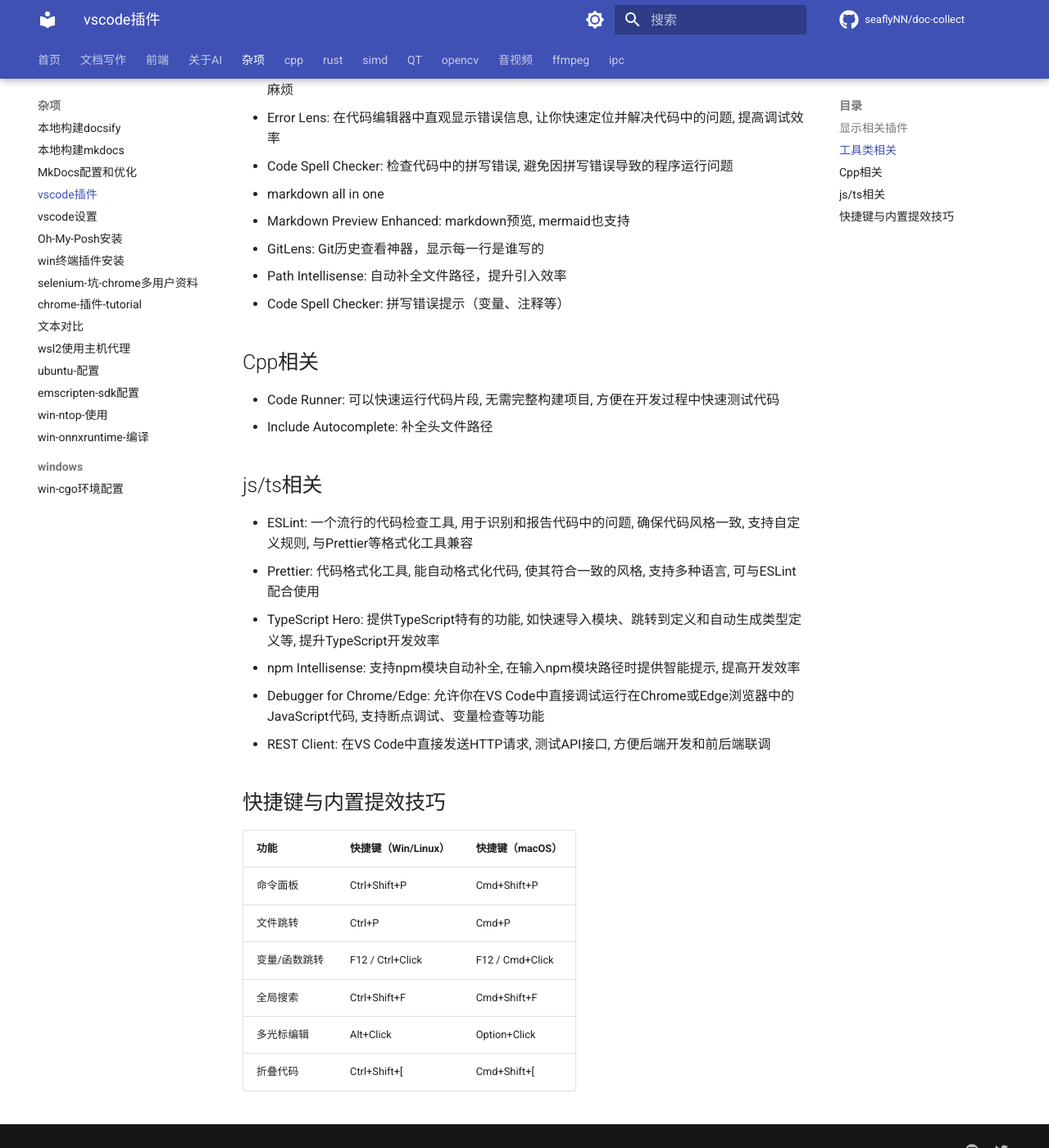
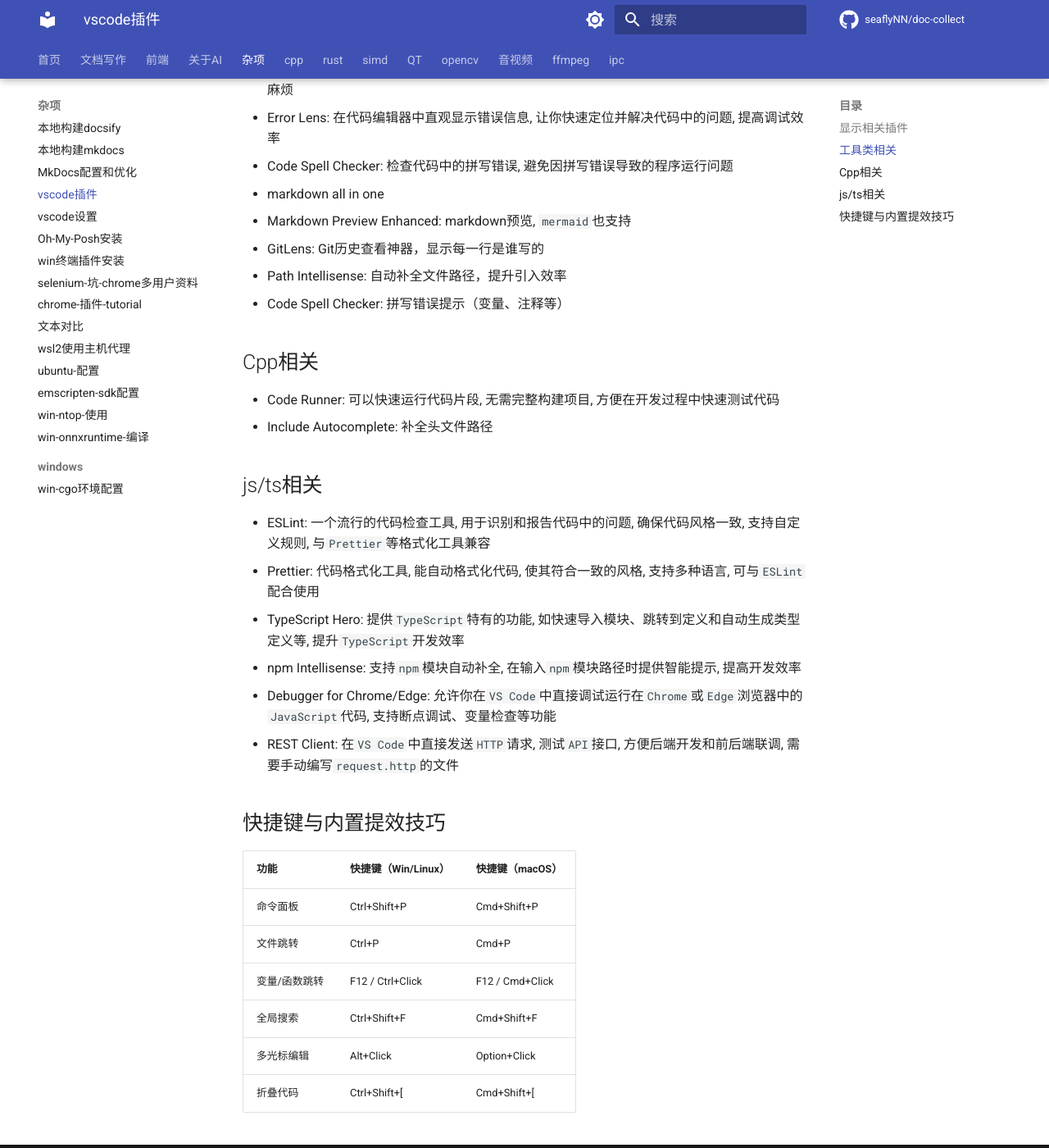
Before and after one commit to seaflyNN/doc-collect, an MkDocs documentation site: the page built from docs/杂项/vscode-插件.md, in a window 1280 px wide and 1400 px high, scrolled down 450 px. Shown: the whole window at 82% size. Built offline with MkDocs 1.6.1 and Material for MkDocs 9.7.7, drawn with Linux system fonts in a browser that asks for light colours; comment, search, counter and statistics services are not loaded.

Commit message:
Fix formatting in vscode插件.md for better readability

```diff
--- a/docs/杂项/vscode-插件.md
+++ b/docs/杂项/vscode-插件.md
@@ -11,7 +11,7 @@
 + Error Lens: 在代码编辑器中直观显示错误信息, 让你快速定位并解决代码中的问题, 提高调试效率
 + Code Spell Checker: 检查代码中的拼写错误, 避免因拼写错误导致的程序运行问题
 + markdown all in one
-+ Markdown Preview Enhanced: markdown预览, mermaid也支持
++ Markdown Preview Enhanced: markdown预览, `mermaid`也支持
 + GitLens: Git历史查看神器，显示每一行是谁写的
 + Path Intellisense: 自动补全文件路径，提升引入效率
 + Code Spell Checker: 拼写错误提示（变量、注释等）
@@ -22,12 +22,12 @@
 
 
 ## js/ts相关
-+ ESLint: 一个流行的代码检查工具, 用于识别和报告代码中的问题, 确保代码风格一致, 支持自定义规则, 与Prettier等格式化工具兼容
-+ Prettier: 代码格式化工具, 能自动格式化代码, 使其符合一致的风格, 支持多种语言, 可与ESLint配合使用
-+ TypeScript Hero: 提供TypeScript特有的功能, 如快速导入模块、跳转到定义和自动生成类型定义等, 提升TypeScript开发效率
-+ npm Intellisense: 支持npm模块自动补全, 在输入npm模块路径时提供智能提示, 提高开发效率
-+ Debugger for Chrome/Edge: 允许你在VS Code中直接调试运行在Chrome或Edge浏览器中的JavaScript代码, 支持断点调试、变量检查等功能
-+ REST Client: 在VS Code中直接发送HTTP请求, 测试API接口, 方便后端开发和前后端联调
++ ESLint: 一个流行的代码检查工具, 用于识别和报告代码中的问题, 确保代码风格一致, 支持自定义规则, 与`Prettier`等格式化工具兼容
++ Prettier: 代码格式化工具, 能自动格式化代码, 使其符合一致的风格, 支持多种语言, 可与`ESLint`配合使用
++ TypeScript Hero: 提供`TypeScript`特有的功能, 如快速导入模块、跳转到定义和自动生成类型定义等, 提升`TypeScript`开发效率
++ npm Intellisense: 支持`npm`模块自动补全, 在输入`npm`模块路径时提供智能提示, 提高开发效率
++ Debugger for Chrome/Edge: 允许你在`VS Code`中直接调试运行在`Chrome`或`Edge`浏览器中的`JavaScript`代码, 支持断点调试、变量检查等功能
++ REST Client: 在`VS Code`中直接发送`HTTP`请求, 测试`API`接口, 方便后端开发和前后端联调, 需要手动编写`request.http`的文件
 
 ## 快捷键与内置提效技巧
 
```
